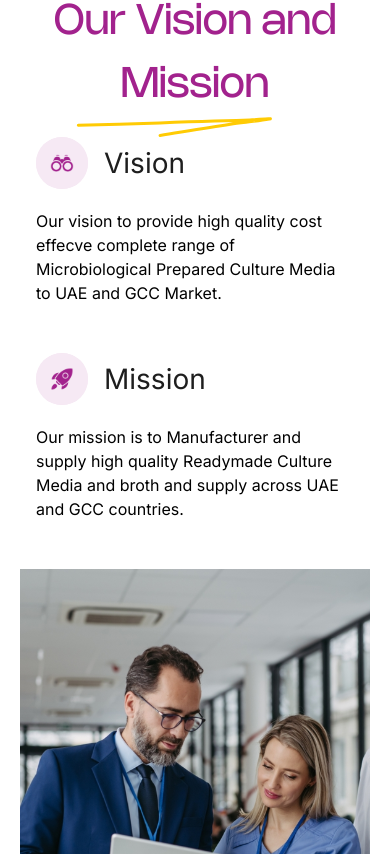
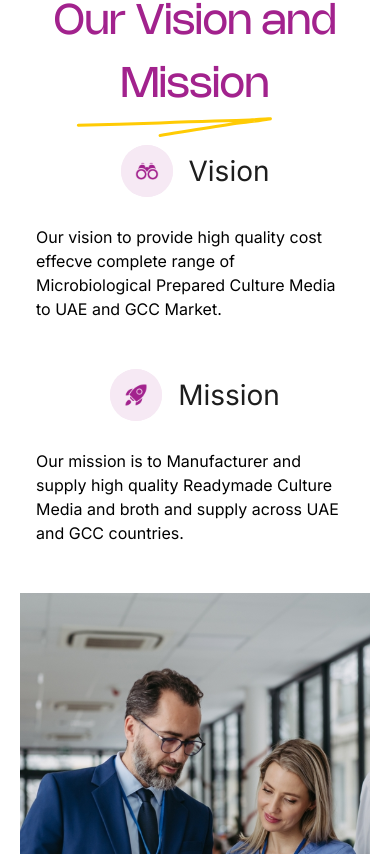
Before and after one commit to mtalha987/stomaflex, a Next.js app: page /about in a window 390 px wide. Shown: the part 2250-3104 px from the top of the page. Built offline with nearby package versions, Linux system fonts and the light colour scheme.

Commit message:
Fixed Common Issues

```diff
--- a/app/components/Banner.jsx
+++ b/app/components/Banner.jsx
@@ -11,7 +11,7 @@ const Banner = () => {
         <div className='mt-14'>
             <h2 className=" text-white text-[42px] font-normal font-arial leading-[47.88px]">Get 20% off on Jurhy</h2>
             <p className='text-white text-base font-normal font-secondary leading-normal mt-4'>Lorem Ipsum is simply dummy text of the printing and typesetting industry.</p>
-            <div className="px-[25px] py-3 mt-8  text-primary justify-center items-center gap-4 inline-flex bg-white text-base font-medium font-primary">
+            <div className="px-[25px]  mb-5 py-3 mt-8  text-primary justify-center items-center gap-4 inline-flex bg-white text-base font-medium font-primary">
               Get this from Jurhy <Image src={RightArrow} alt="Right Arrow"  />
             </div>
         </div>
--- a/app/components/about/Vision.jsx
+++ b/app/components/about/Vision.jsx
@@ -8,7 +8,7 @@ import MissionIcon from '@/public/images/missionIcon.svg'
 const Vision = () => {
   return (
     <>
-         <div className=' 2xl:max-w-[1440px] 2xl:mx-auto 2xl:px-0  mt-16 xl:px-[90px] lg:px-[40px] px-5  flex flex-wrap xl:flex-nowrap justify-center lg:justify-normal'>
+         <div className=' 2xl:max-w-[1440px] 2xl:mx-auto 2xl:px-0  mt-16 xl:px-[90px] lg:px-[40px] px-5  flex flex-wrap  xl:flex-nowrap justify-center lg:justify-normal'>
          <div className='lg:w-6/12 lg:relative xs:order-2'>
                 <Image src={VisionImg} className='mt-12 xl:ml-9 lg:mt-0'/>
                 <div className="w-[155px] h-[397px] bg-primary lg:absolute -z-10  hidden xl:block top-20 left-0" />
@@ -16,11 +16,11 @@ const Vision = () => {
             {/* Section 2 */}
             <div className='lg:w-6/12 mx-4 md:mx-0 '>
                 <div className='mt-28'>
-                <h2 className="text-primary text-[42px] font-normal font-nohemi xs:text-center">Our Vision and Mission</h2>
+                <h2 className="text-primary text-[42px] font-normal font-nohemi text-center lg:text-left ">Our Vision and Mission</h2>
                     <Image src={Vector} className='sm:ml-48 xs:ml-10' />
                 </div>
-                <div className='xs:mr-2'>
-                    <div>
+                <div className='xs:mt-2'>
+                    <div className='flex flex-col justify-center items-center lg:items-start gap-2'>
                         <div className='flex items-center gap-4'>
                             <div className="w-[52px] h-[52px] bg-[#f6e9f4] rounded-[100px]" ><Image src={VisionIcon} alt='Vision' /></div>
                             <div className="text-light-black text-[28px] font-normal font-secondary">Vision</div>
@@ -28,7 +28,7 @@ const Vision = () => {
                         </div>
                         <p className="w-[70%] xs:w-[100%] text-black text-base font-normal font-secondary leading-normal sm:ml-[70px] mt-5">Our vision to provide high quality cost effecve complete range of Microbiological Prepared Culture Media to UAE and GCC Market.</p>
                     </div>
-                    <div className='mt-12'>
+                    <div className='mt-12 flex flex-col justify-center items-center lg:items-start gap-2'>
                         <div className='flex items-center gap-4'>
                             <div className="w-[52px] h-[52px] bg-[#f6e9f4] rounded-[100px]" ><Image src={MissionIcon} alt='Mission' /></div>
                             <div className="text-light-black text-[28px] font-normal font-secondary">Mission</div>
```
